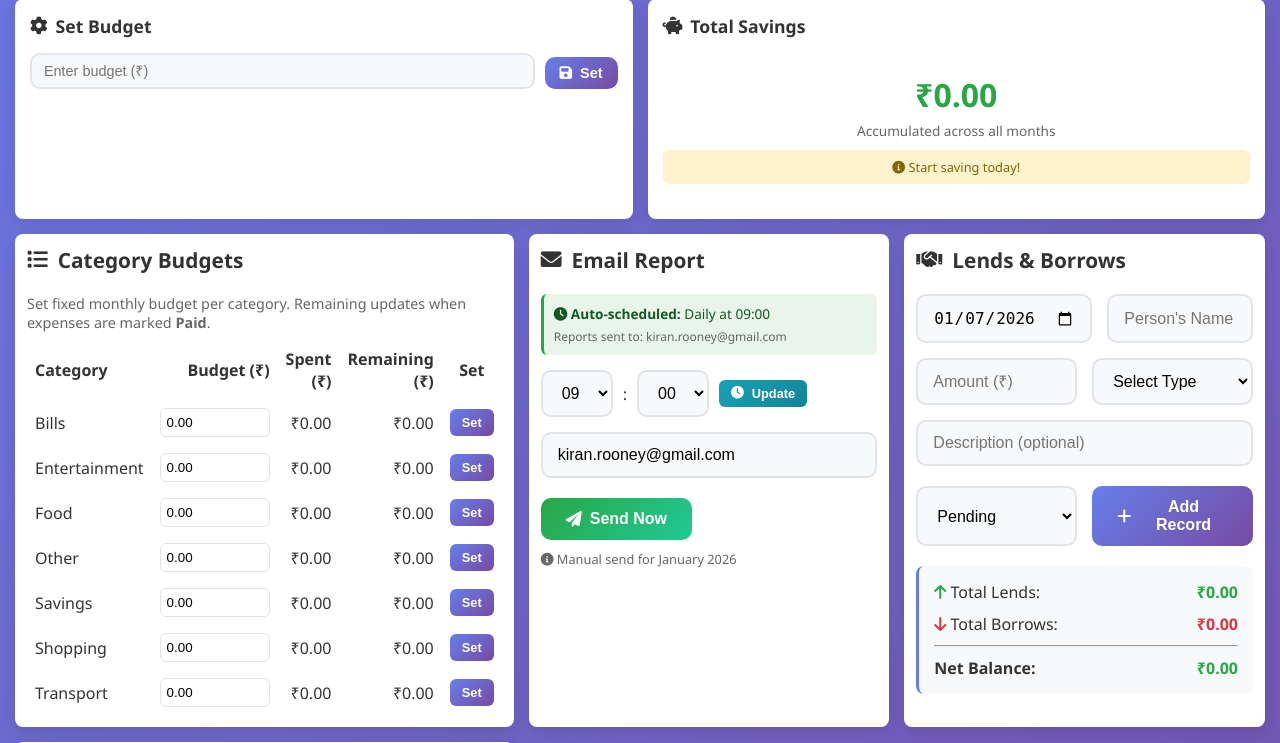
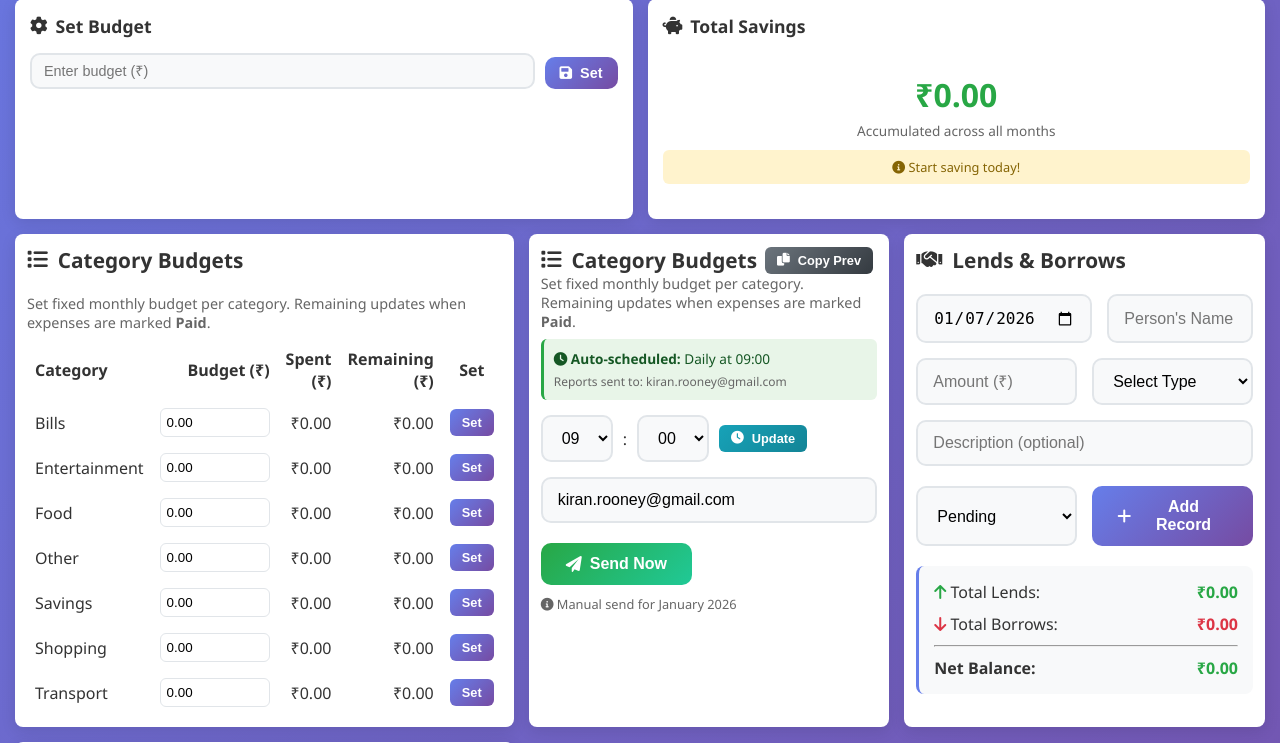
Before and after one commit to kiranrooney-source/Projects, a Flask app: page / in a window 1280 px wide. Shown: the part 615-1358 px from the top of the page. Run offline with Flask 3, Linux system fonts and the light colour scheme; data comes from the database, SQL or seed files in the repository; data that the repository does not hold is empty.

Commit message:
Add copy-previous-month budgets endpoint and UI affordances; add success feedback

```diff
--- a/Hello-master/templates/index.html
+++ b/Hello-master/templates/index.html
@@ -967,7 +967,12 @@
 
         <!-- Email Report Card -->
             <div class="card">
-                <h3><i class="fas fa-envelope"></i> Email Report</h3>
+                <div style="display:flex;align-items:center;gap:8px;">
+                    <h3 style="margin:0"><i class="fas fa-list"></i> Category Budgets</h3>
+                    <button id="copy-prev-btn" class="btn btn-small" style="background:linear-gradient(135deg,#6c757d,#343a40);"> <i class="fas fa-copy"></i> Copy Prev</button>
+                    <div id="budget-notice" style="margin-left:10px;font-size:0.9rem;color:#155724;display:none"></div>
+                </div>
+                <p style="font-size:0.9rem;color:#666;margin-bottom:8px;">Set fixed monthly budget per category. Remaining updates when expenses are marked <strong>Paid</strong>.</p>
                 <div style="background: #e8f5e8; padding: 10px; border-radius: 6px; margin-bottom: 15px; border-left: 3px solid #28a745;">
                     <p style="margin: 0; font-size: 0.85rem; color: #155724;">
                         <i class="fas fa-clock"></i> <strong>Auto-scheduled:</strong> Daily at <span id="currentSchedule">{{ "%02d:%02d"|format(email_hour, email_minute) }}</span>
@@ -2117,15 +2122,56 @@
                         form.append('category', cat);
                         form.append('amount', amount);
                         form.append('month', '{{ selected_month }}');
+                        const origText = e.target.innerHTML;
+                        e.target.innerHTML = '<i class="fas fa-spinner fa-spin"></i>';
+                        e.target.disabled = true;
                         const resp = await fetch('/set_category_budget', { method: 'POST', body: form });
                         const json = await resp.json();
                         if (json.success) {
+                            // show success briefly
+                            e.target.innerHTML = '<i class="fas fa-check"></i> Saved';
+                            e.target.style.background = 'linear-gradient(135deg,#28a745,#20c997)';
+                            setTimeout(() => {
+                                e.target.innerHTML = origText;
+                                e.target.style.background = '';
+                                e.target.disabled = false;
+                            }, 1500);
                             await loadCategoryBudgets('{{ selected_month }}');
                         } else {
+                            e.target.disabled = false;
+                            e.target.innerHTML = origText;
                             alert('Error setting budget');
                         }
                     });
                 });
+
+                // copy previous month button
+                const copyBtn = document.getElementById('copy-prev-btn');
+                if (copyBtn) {
+                    copyBtn.addEventListener('click', async () => {
+                        copyBtn.disabled = true;
+                        const form = new FormData();
+                        form.append('month', '{{ selected_month }}');
+                        try {
+                            const resp = await fetch('/copy_previous_budgets', { method: 'POST', body: form });
+                            const json = await resp.json();
+                            const notice = document.getElementById('budget-notice');
+                            if (json.inserted !== undefined) {
+                                notice.style.display = 'inline-block';
+                                notice.style.color = '#155724';
+                                notice.innerText = `Copied ${json.inserted} budgets from ${json.copied_from}. Skipped ${json.skipped}.`;
+                                await loadCategoryBudgets('{{ selected_month }}');
+                                setTimeout(() => { notice.style.display = 'none'; }, 4000);
+                            } else if (json.error) {
+                                alert('Error: ' + json.error);
+                            }
+                        } catch (err) {
+                            alert('Failed to copy budgets');
+                        } finally {
+                            copyBtn.disabled = false;
+                        }
+                    });
+                }
             } catch (err) {
                 console.error('Failed to load category budgets', err);
             }
--- a/Hello-master/web_expense_app.py
+++ b/Hello-master/web_expense_app.py
@@ -383,6 +383,40 @@ def set_category_budget():
     conn.close()
     return jsonify({'success': True, 'category': category, 'month': month, 'budget': amount})
 
+
+@app.route('/copy_previous_budgets', methods=['POST'])
+def copy_previous_budgets():
+    """Copy budgets from the previous month to the given month (does not overwrite existing)."""
+    month = request.form.get('month')
+    if not month:
+        month = datetime.now().strftime('%Y-%m')
+    # compute previous month
+    try:
+        month_obj = datetime.strptime(month + '-01', '%Y-%m-%d')
+        if month_obj.month == 1:
+            prev_month_obj = month_obj.replace(year=month_obj.year-1, month=12)
+        else:
+            prev_month_obj = month_obj.replace(month=month_obj.month-1)
+        prev_month = prev_month_obj.strftime('%Y-%m')
+    except Exception:
+        return jsonify({'error': 'Invalid month format'}), 400
+
+    conn = sqlite3.connect('web_expenses.db')
+    cursor = conn.execute("SELECT category_id, budget_amount FROM category_budgets WHERE month = ?", (prev_month,))
+    rows = cursor.fetchall()
+    inserted = 0
+    skipped = 0
+    for cat_id, bud in rows:
+        cur2 = conn.execute("SELECT id FROM category_budgets WHERE category_id = ? AND month = ?", (cat_id, month))
+        if cur2.fetchone():
+            skipped += 1
+        else:
+            conn.execute("INSERT INTO category_budgets (category_id, month, budget_amount) VALUES (?, ?, ?)", (cat_id, month, bud))
+            inserted += 1
+    conn.commit()
+    conn.close()
+    return jsonify({'inserted': inserted, 'skipped': skipped, 'copied_from': prev_month, 'month': month})
+
 @app.route('/get_expense/<int:expense_id>')
 def get_expense(expense_id):
     conn = sqlite3.connect('web_expenses.db')
```
